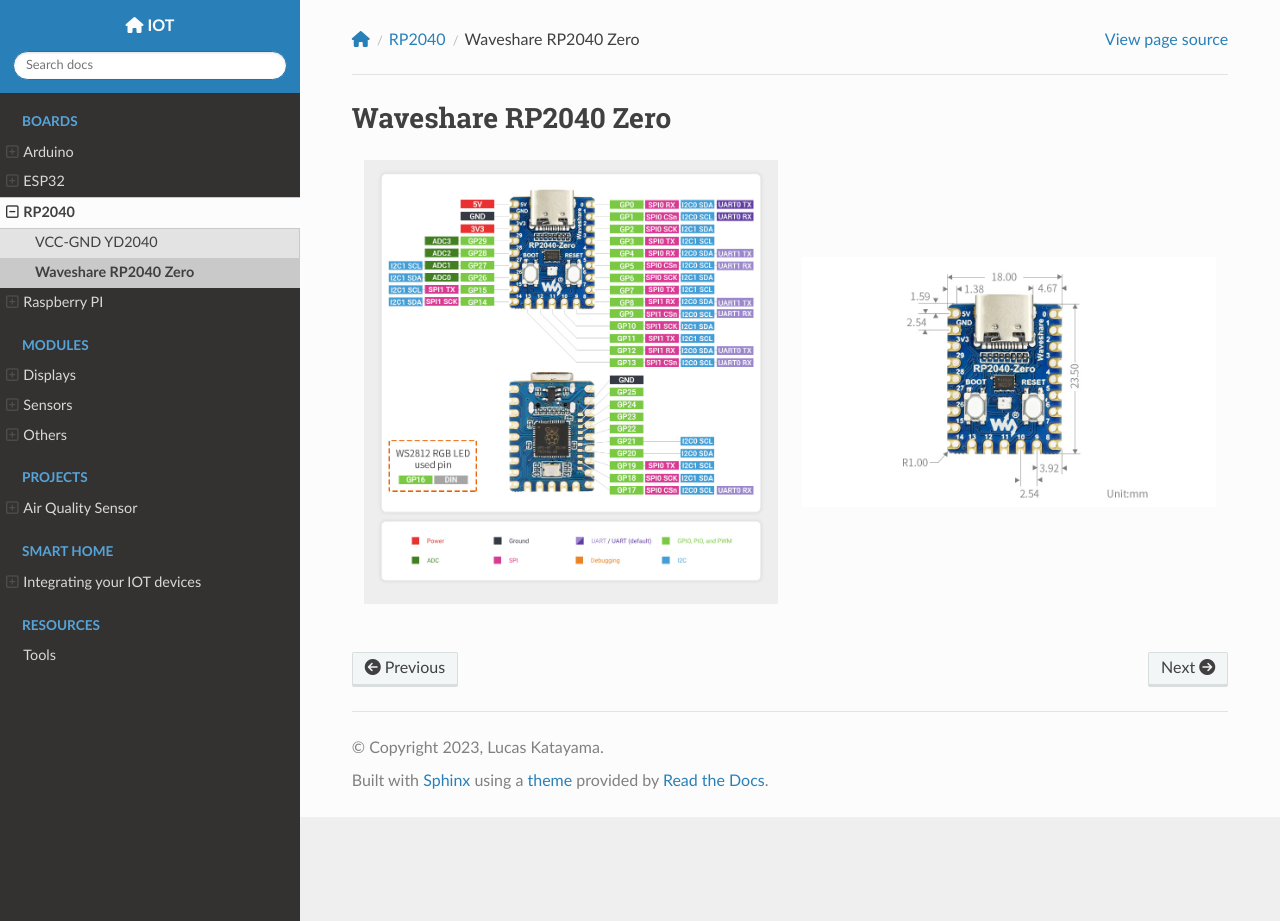
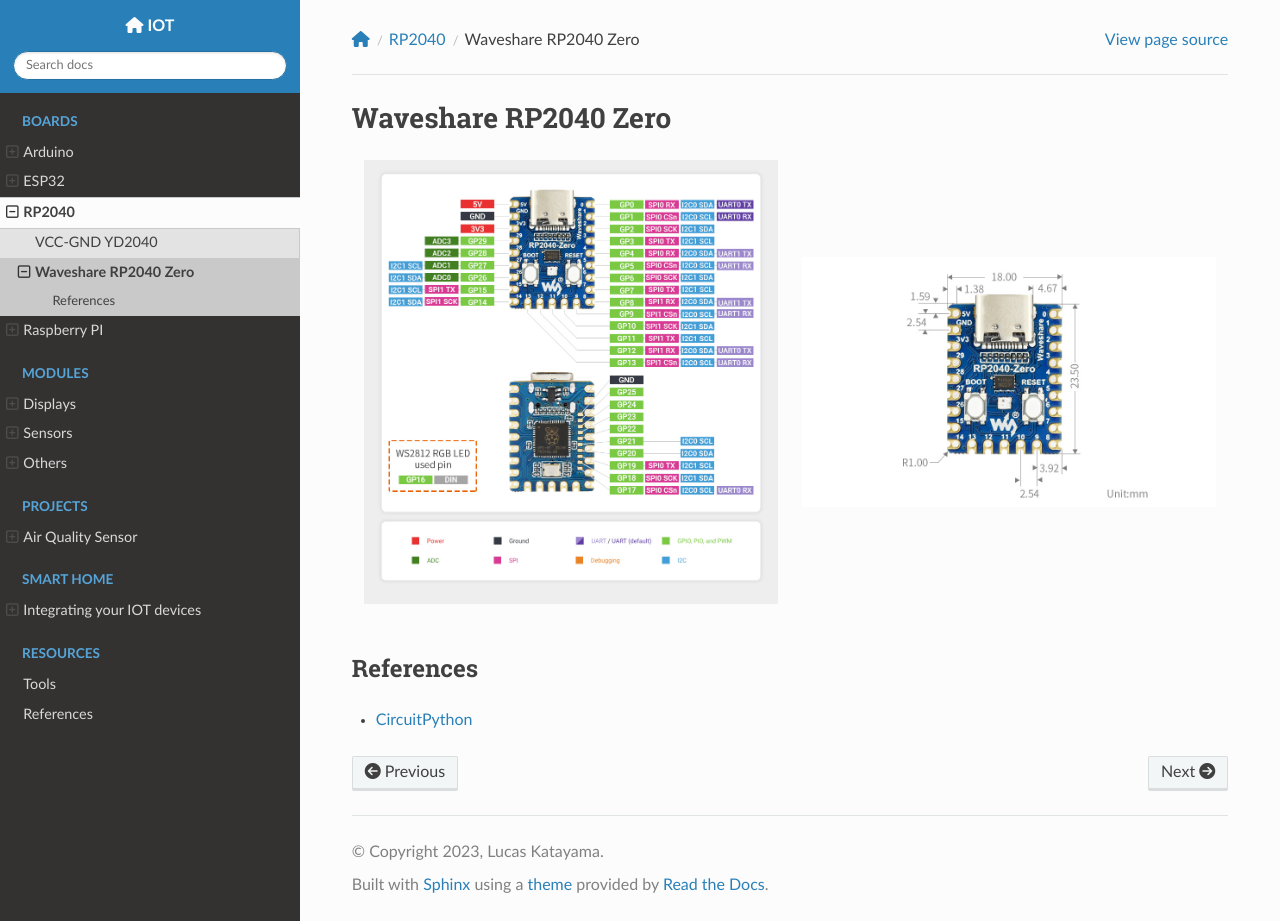
Before and after one commit to lucaskatayama/learn-iot, a Sphinx documentation site: the page built from docs/source/boards/RP2040/Zero.md, in a window 1280 px wide and 921 px high. Built offline with Sphinx 7.4.7 and the Read the Docs theme 2.0.0, drawn with Linux system fonts in a browser that asks for light colours; nearby versions of some CDN libraries.

Commit message:
docs: adding references

```diff
--- a/docs/source/boards/RP2040/Zero.md
+++ b/docs/source/boards/RP2040/Zero.md
@@ -9,3 +9,7 @@
 ![img](images/Zero_dimensions.jpg)
 :::
 ::::
+
+## References
+
+- [CircuitPython](https://circuitpython.org/board/waveshare_rp2040_zero/)
--- a/docs/source/index.rst
+++ b/docs/source/index.rst
@@ -48,6 +48,7 @@
    :caption: Resources
 
    tools
+   references
 
 Indices and tables
 ==================
```
Also changed, not shown: docs/source/references.md (added, +3 -0 lines).
